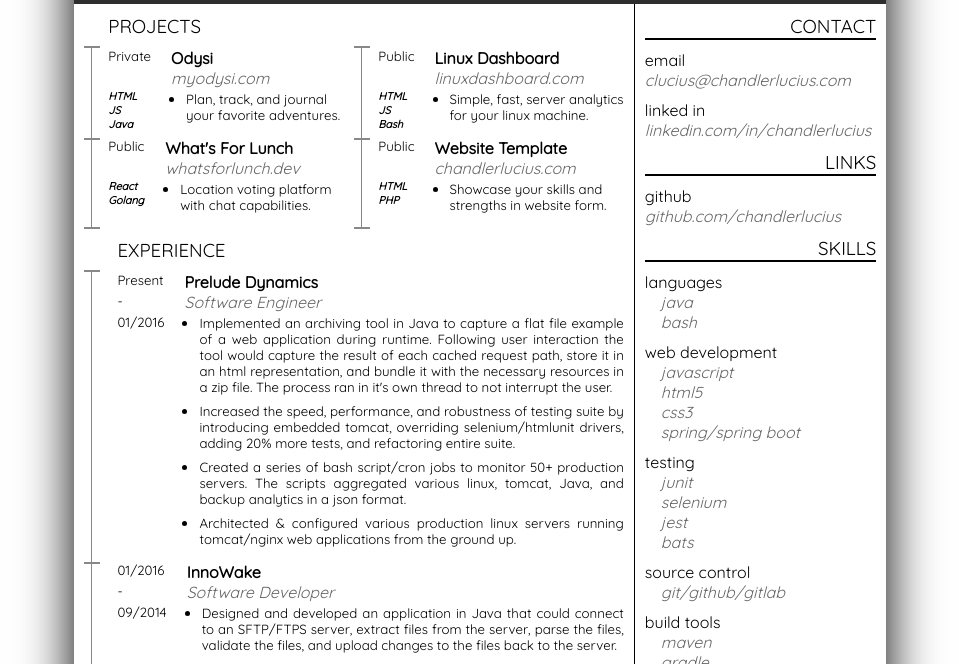
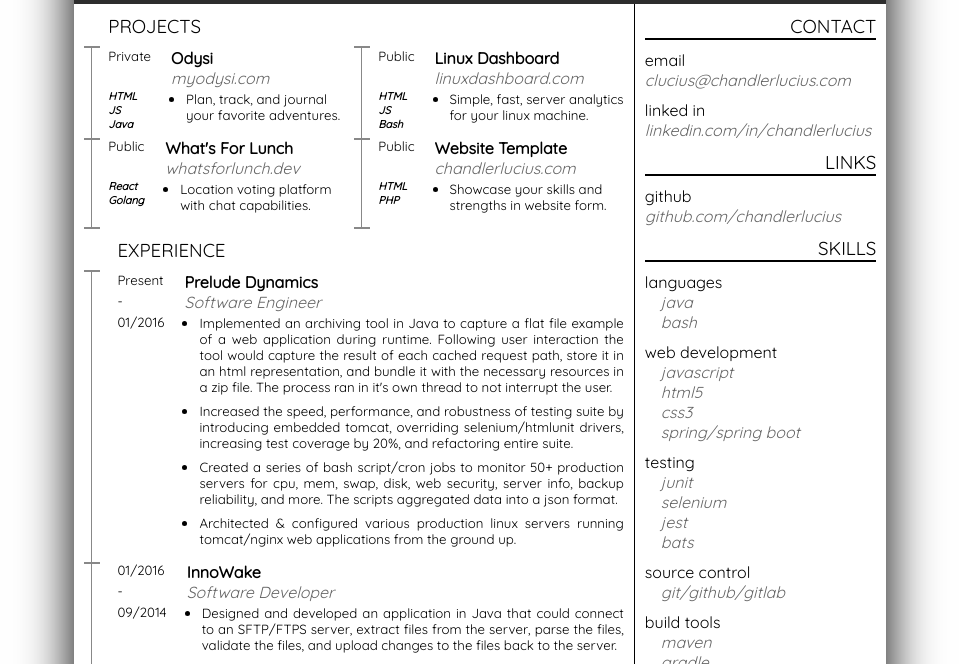
Before and after one commit to chandlerlucius/resume-html, a plain HTML site: page index.html in a window 1280 px wide. Shown: the part 68-732 px from the top of the page, without its empty margins (160-1119 px from the left). Drawn offline with Linux system fonts and the light colour scheme.

Commit message:
Updated Prelude job descriptions

```diff
--- a/index.html
+++ b/index.html
@@ -327,15 +327,15 @@
                                 <li>
                                     <h5>
                                         Increased the speed, performance, and robustness of testing suite by introducing
-                                        embedded tomcat, overriding selenium/htmlunit drivers, adding 20% more tests,
-                                        and refactoring entire suite.
+                                        embedded tomcat, overriding selenium/htmlunit drivers, increasing test coverage
+                                        by 20%, and refactoring entire suite.
                                     </h5>
                                 </li>
                                 <li>
                                     <h5>
-                                        Created a series of bash script/cron jobs to monitor 50+ production servers. The
-                                        scripts aggregated various linux, tomcat, Java, and backup analytics in a json
-                                        format.
+                                        Created a series of bash script/cron jobs to monitor 50+ production servers for
+                                        cpu, mem, swap, disk, web security, server info, backup reliability, and more.
+                                        The scripts aggregated data into a json format.
                                     </h5>
                                 </li>
                                 <li>
```
